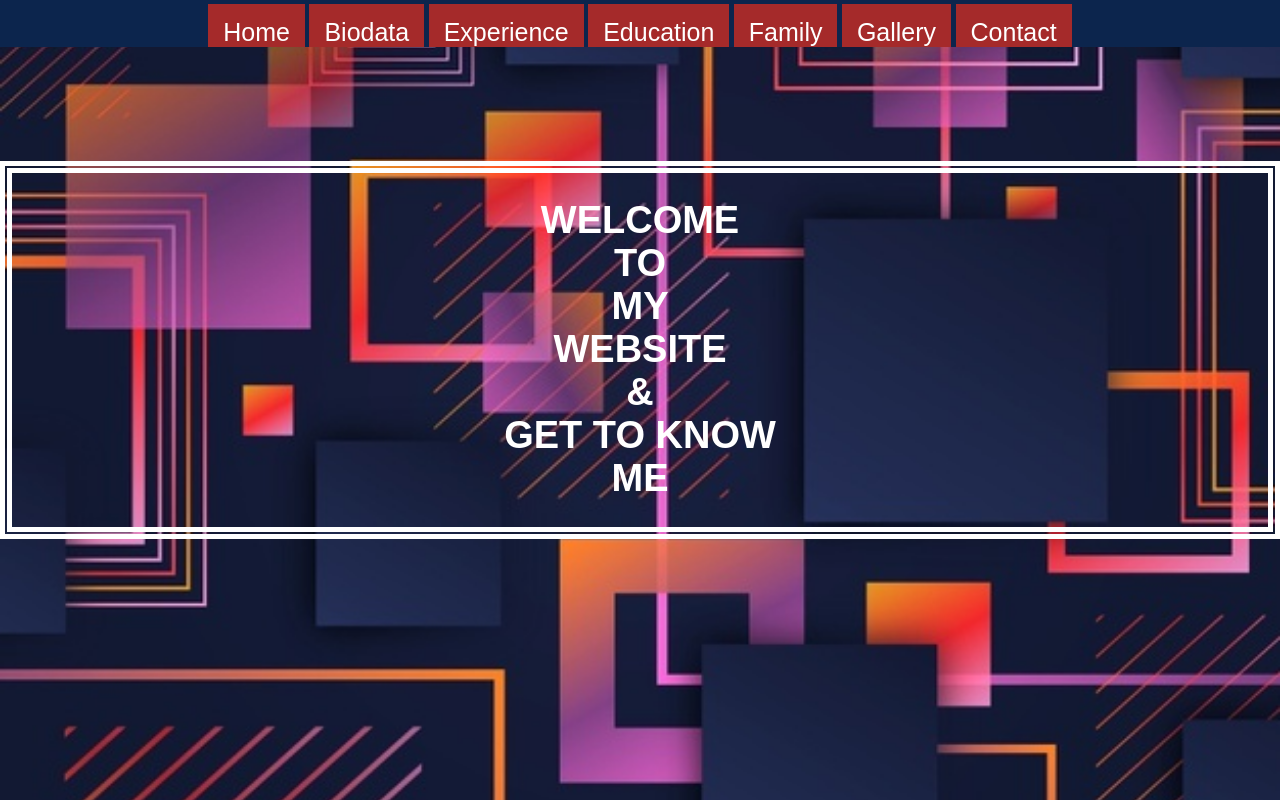
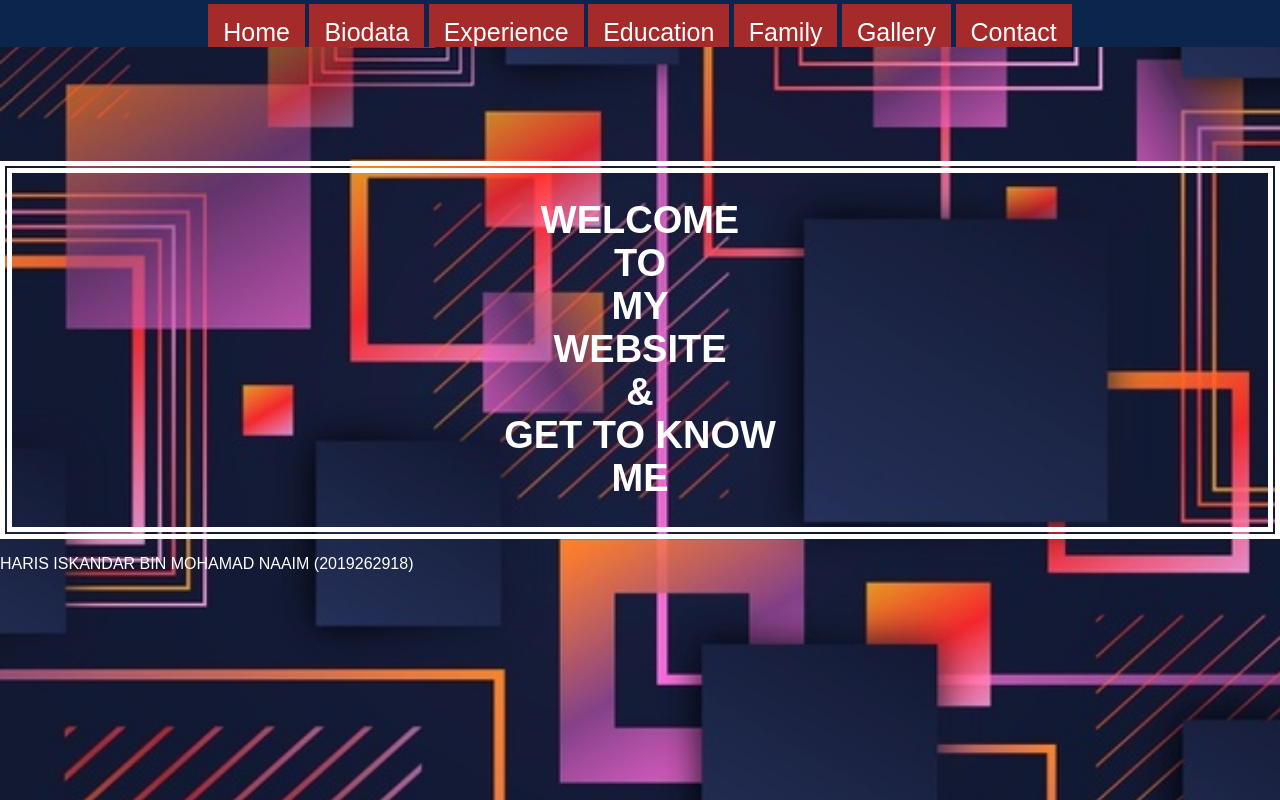
Before and after one commit to HARISISKANDAR/INDIVIDUAL_HARIS-ISKANDAR-BIN-MOHAMAD-NAAIM, a plain HTML site: page index.html in a window 1280 px wide. Drawn offline with Linux system fonts and the light colour scheme.

Commit message:
Update index.html

```diff
--- a/index.html
+++ b/index.html
@@ -98,10 +98,12 @@ WELCOME
 </h1>
 </th>
 </tr>
+</table>
 
-
-
-
+<p>
+<font color= "white">
+HARIS ISKANDAR BIN MOHAMAD NAAIM (2019262918)
+</p>
 
 
 
```
